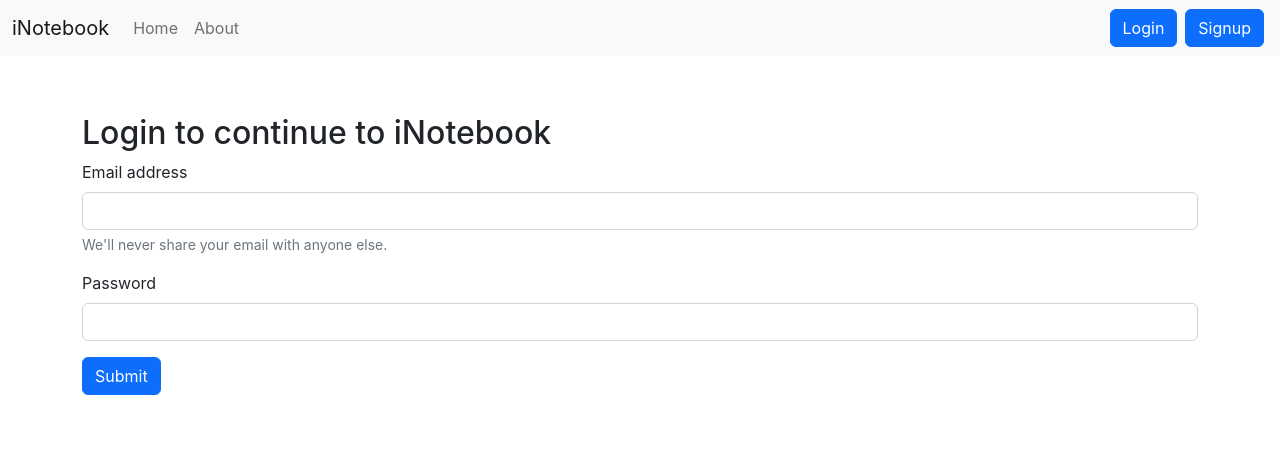
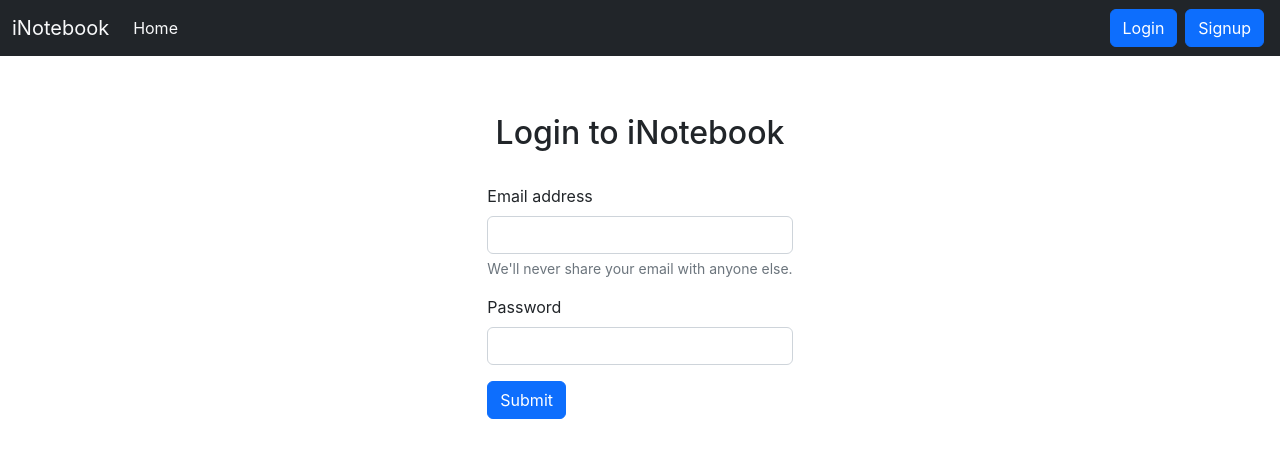
Before and after one commit to Harshul02/iNotebook, a React (Create React App) app: page /login in a window 1280 px wide. Shown: the top 458 px of the page. Built offline with nearby package versions, Linux system fonts and the light colour scheme.

Commit message:
Styled Login page and navbar

```diff
--- a/src/App.js
+++ b/src/App.js
@@ -7,7 +7,7 @@
 } from "react-router-dom";
 import Navbar from './components/Navbar';
 import Home from './components/Home';
-import About from './components/About';
+// import About from './components/About';
 import NoteState from './context/notes/noteState';
 import Alert from './components/Alert';
 import Login from './components/Login';
@@ -34,7 +34,7 @@
       <div className="container">
       <Routes>
       <Route exact path="/" element={<Home showAlert={showAlert} />}></Route>
-      <Route exact path="/about" element={<About />}></Route>
+      {/* <Route exact path="/about" element={<About />}></Route> */}
       <Route exact path="/login" element={<Login showAlert={showAlert} />}></Route>
       <Route exact path="/signup" element={<Signup showAlert={showAlert} />}></Route>
       </Routes>
--- a/src/components/Login.js
+++ b/src/components/Login.js
@@ -37,9 +37,9 @@
 
 
   return (
-    <div className='mt-2'>
-    <h2>Login to continue to iNotebook</h2>
-      <form onSubmit={handleSubmit}>
+    <div className='mt-2 d-flex justify-content-center'>
+    <h2 style={{position: "absolute"}}>Login to iNotebook</h2>
+      <form onSubmit={handleSubmit} style={{position: "absolute", marginTop: "70px"}}>
   <div className="mb-3">
     <label htmlFor="email" className="form-label">Email address</label>
     <input type="email" className="form-control" id="email" name="email" value={credentials.email} onChange={onChange} aria-describedby="emailHelp" />
--- a/src/components/Navbar.js
+++ b/src/components/Navbar.js
@@ -13,20 +13,20 @@
 
   let location = useLocation();
   return (
-        <nav className="navbar navbar-expand-lg bg-light">
+        <nav className="navbar navbar-expand-lg bg-dark">
   <div className="container-fluid">
-    <Link className="navbar-brand" to="/">iNotebook</Link>
+    <Link className="navbar-brand text-light" to="/">iNotebook</Link>
     <button className="navbar-toggler" type="button" data-bs-toggle="collapse" data-bs-target="#navbarSupportedContent" aria-controls="navbarSupportedContent" aria-expanded="false" aria-label="Toggle navigation">
       <span className="navbar-toggler-icon"></span>
     </button>
     <div className="collapse navbar-collapse" id="navbarSupportedContent">
       <ul className="navbar-nav me-auto mb-2 mb-lg-0">
         <li className="nav-item">
-          <Link className={`nav-link ${location.pathname === "/"?"active":""}`} aria-current="page" to="/">Home</Link>
+          <Link className={`nav-link ${location.pathname === "/"?"active":""} text-light`} aria-current="page" to="/">Home</Link>
         </li>
-        <li className="nav-item">
-          <Link className={`nav-link ${location.pathname === "/about"?"active":""}`} to="/about">About</Link>
-        </li>
+        {/* <li className="nav-item">
+          <Link className={`nav-link ${location.pathname === "/about"?"active":""} text-light`} to="/about">About</Link>
+        </li> */}
       </ul>
       {!localStorage.getItem('token')? <form className="d-flex">
       <Link className="btn btn-primary mx-1" to="/login" role="button">Login</Link>
```
